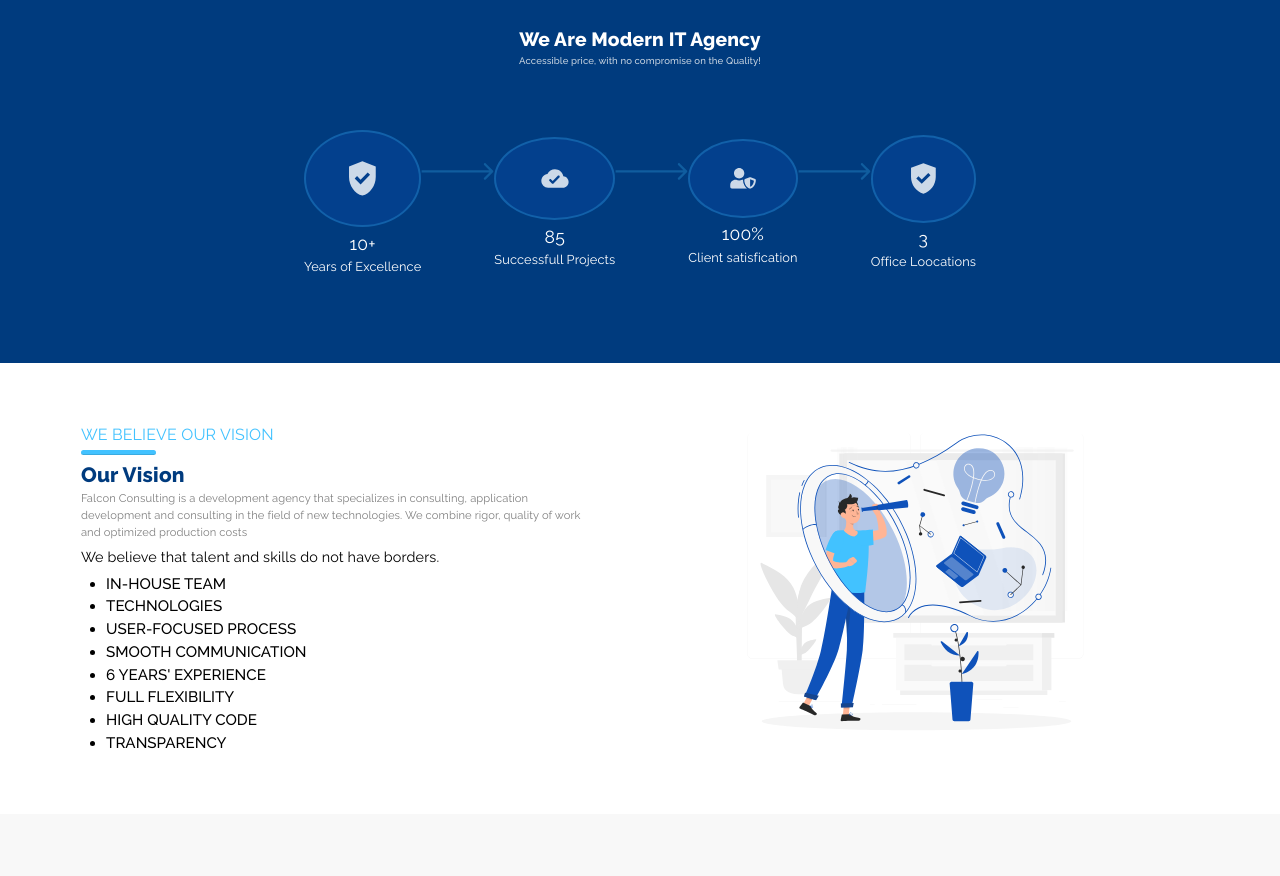
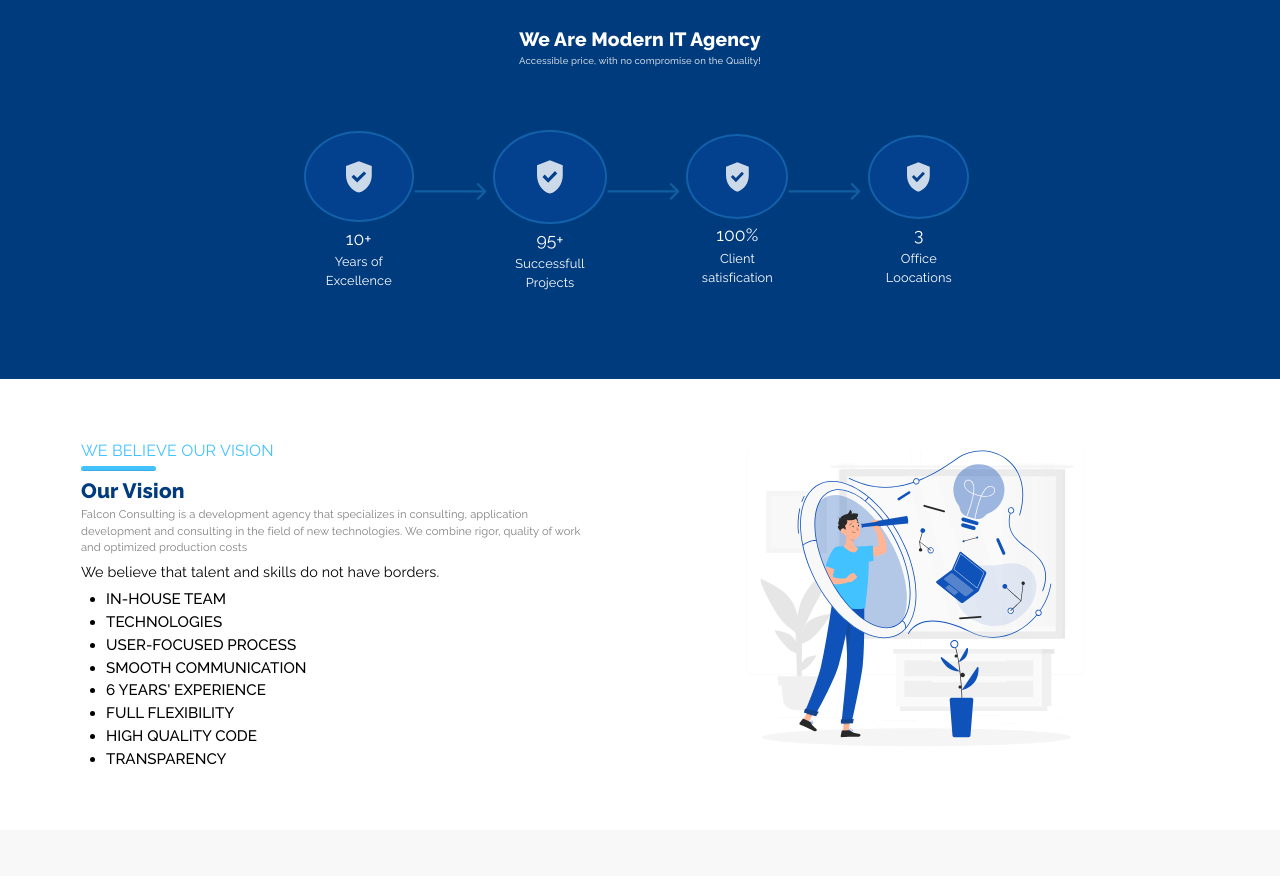
Before and after one commit to yousufkalim/agile-digital, a React (Create React App) app: page /about in a window 1280 px wide. Shown: the part 1040-1916 px from the top of the page. Built offline with nearby package versions, Linux system fonts and the light colour scheme.

Commit message:
ModernAgency style Update

```diff
--- a/src/components/About/ModernAgencySection.js
+++ b/src/components/About/ModernAgencySection.js
@@ -53,14 +53,27 @@ export default function ModernAgencySection() {
           <div className="HistoryMain">
             <div className="HistoryDiv">
               <div className="HistoryImgDiv">
-                <img className="HistoryImg" src={Tick2} />
+                <img className="HistoryImg" src={Tick1} />
               </div>
 
               <Typography
                 className="HistoryTypoH"
-                sx={{ color: "#fff", fontSize: "1.1rem", marginTop: "3%" }}
+                sx={{
+                  color: "#fff",
+                  fontSize: "1.1rem",
+                  marginTop: "3%",
+                  // alignItems: "center",
+                  // display: "flex",
+                }}
               >
-                85
+                95+
+                {/* <span
+                  style={{
+                    fontSize: "1.8rem",
+                  }}
+                >
+                  +
+                </span> */}
               </Typography>
               <Typography
                 className="HistoryTypoP"
@@ -76,7 +89,7 @@ export default function ModernAgencySection() {
           <div className="HistoryMain">
             <div className="HistoryDiv">
               <div className="HistoryImgDiv">
-                <img className="HistoryImg" src={Tick3} />
+                <img className="HistoryImg" src={Tick1} />
               </div>
               <Typography
                 className="HistoryTypoH"
--- a/src/css/Common/ModernAgency.css
+++ b/src/css/Common/ModernAgency.css
@@ -42,11 +42,19 @@
 .HistoryMain{
     display: flex;
     align-items: center;
+    padding-right: 1%;
     /* justify-content: center; */
 }
 .ArrowMain{
-    height: 10vh;
+    height: 13vh;
 }
+@media only screen and (max-width: 2000px) {
+
+    .ArrowMain{
+        height: 7vh;
+    }
+}
+
 @media only screen and (max-width: 778px) {
     .HistoryTypoH{
         font-size: .8rem !important;
@@ -54,6 +62,7 @@
     .HistoryTypoP{
         font-size: .7rem !important;
     }
+
 }
 @media only screen and (max-width: 600px) {
     .HistoryTypoH{
@@ -63,6 +72,6 @@
         font-size: .5rem !important;
     }
     .ArrowMain{
-        height: 8vh;
+        height: 5vh;
     }
 }
```
